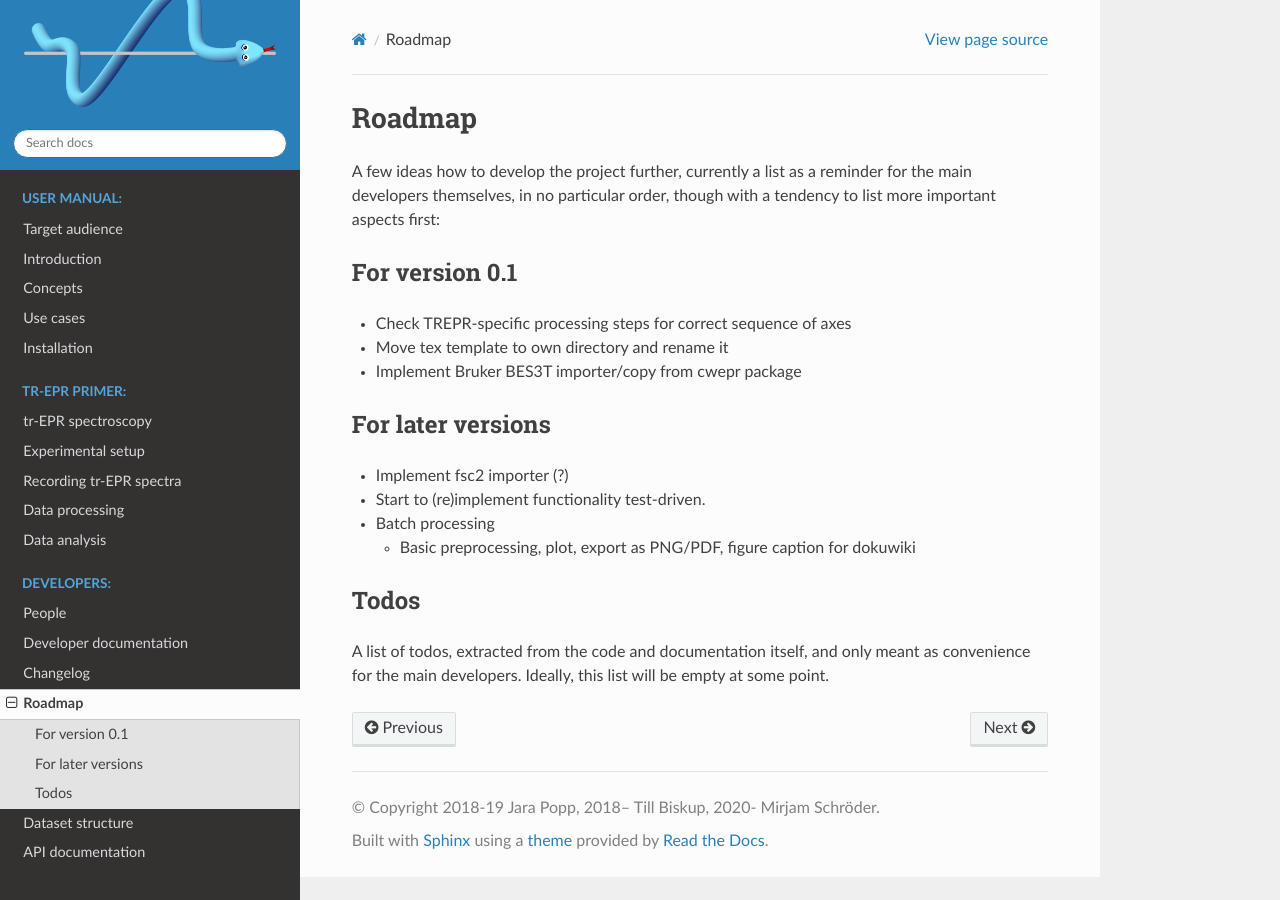
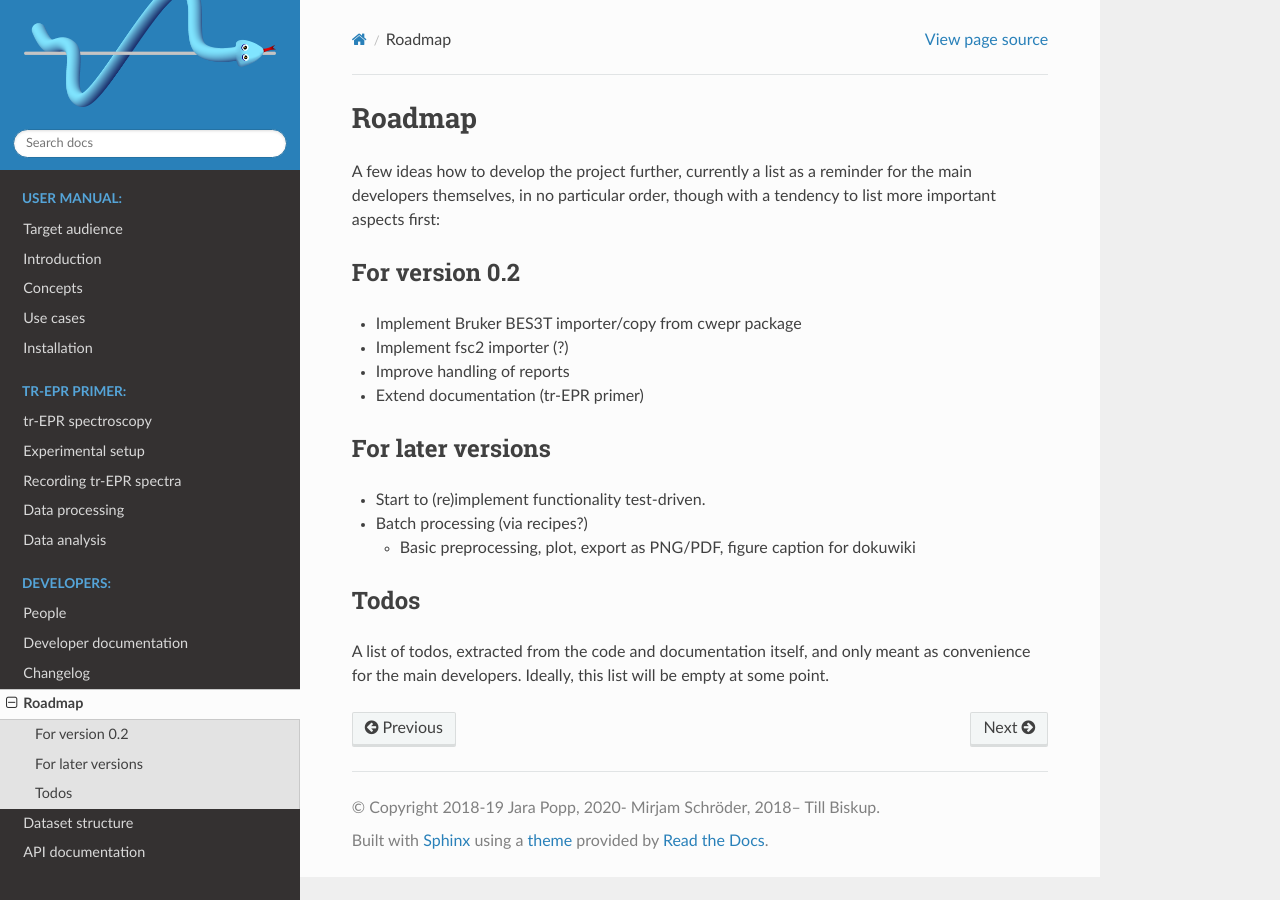
Before and after one commit to tillbiskup/trepr, a Sphinx documentation site: the page built from docs/roadmap.rst, in a window 1280 px wide. Built offline with Sphinx 7.4.7 and the Read the Docs theme 2.0.0, drawn with Linux system fonts in a browser that asks for light colours.

Commit message:
Many small fixes and improvements towards first release

```diff
--- a/docs/changelog.rst
+++ b/docs/changelog.rst
@@ -11,7 +11,7 @@ Version 0.1.0
 Not released yet
 
 * First public release
-* Based on ASpecD v.0.2.0
+* Based on ASpecD v.0.2.1
 * List of processing steps specific for TREPR data
 * List of analysis steps specific for TREPR data
 * Importers for different file formats
--- a/docs/conf.py
+++ b/docs/conf.py
@@ -60,8 +60,8 @@ master_doc = 'index'
 
 # General information about the project.
 project = 'trepr package'
-copyright = '2018-19 Jara Popp, 2018– Till Biskup, 2020- Mirjam Schröder'
-author = 'Jara Popp, Till Biskup, Mirjam Schröder'
+copyright = '2018-19 Jara Popp, 2020- Mirjam Schröder, 2018– Till Biskup'
+author = 'Jara Popp, Mirjam Schröder, Till Biskup'
 
 # The version info for the project you're documenting, acts as replacement for
 # |version| and |release|, also used in various other places throughout the
@@ -102,7 +102,7 @@ exclude_patterns = ['_build']
 
 # If true, sectionauthor and moduleauthor directives will be shown in the
 # output. They are ignored by default.
-#show_authors = False
+show_authors = True
 
 # import sphinx_theme
 html_theme = 'sphinx_rtd_theme'
@@ -119,8 +119,6 @@ pygments_style = 'sphinx'
 # If true, keep warnings as "system message" paragraphs in the built documents.
 #keep_warnings = False
 
-# Show authors of sections and code
-show_authors = True
 
 # -- Options for todo extension ----------------------------------------------
 
--- a/docs/roadmap.rst
+++ b/docs/roadmap.rst
@@ -5,24 +5,24 @@ Roadmap
 A few ideas how to develop the project further, currently a list as a reminder for the main developers themselves, in no particular order, though with a tendency to list more important aspects first:
 
 
-For version 0.1
+For version 0.2
 ===============
 
-* Check TREPR-specific processing steps for correct sequence of axes
+* Implement Bruker BES3T importer/copy from cwepr package
 
-* Move tex template to own directory and rename it
+* Implement fsc2 importer (?)
 
-* Implement Bruker BES3T importer/copy from cwepr package
+* Improve handling of reports
+
+* Extend documentation (tr-EPR primer)
 
 
 For later versions
 ==================
 
-* Implement fsc2 importer (?)
-
 * Start to (re)implement functionality test-driven.
 
-* Batch processing
+* Batch processing (via recipes?)
 
   * Basic preprocessing, plot, export as PNG/PDF, figure caption for dokuwiki
 
```
Also changed, not shown: docs/trepr/analysis.rst (+8 -1 lines), 3 other files.
